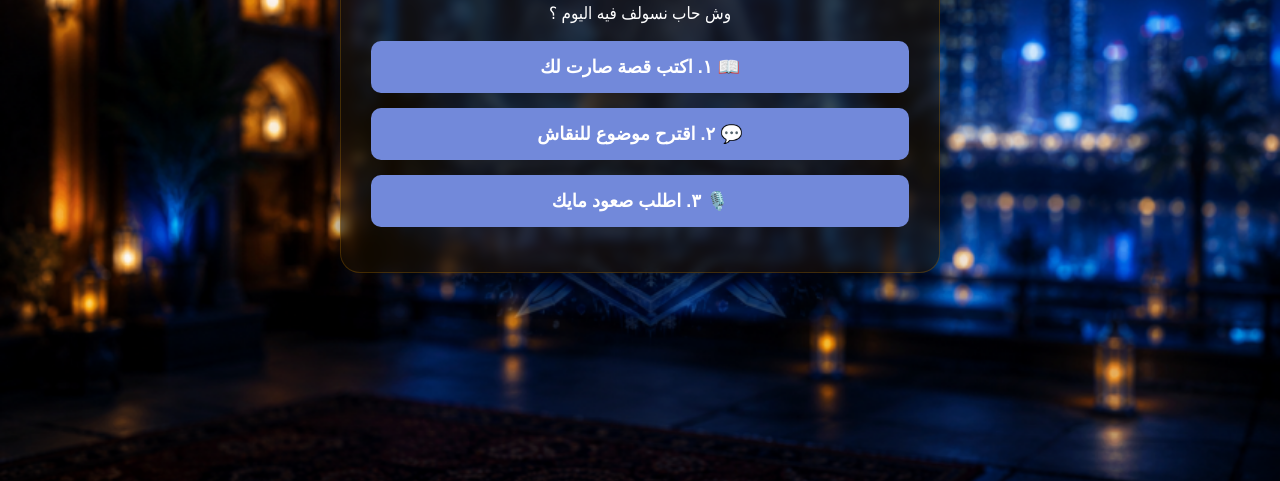
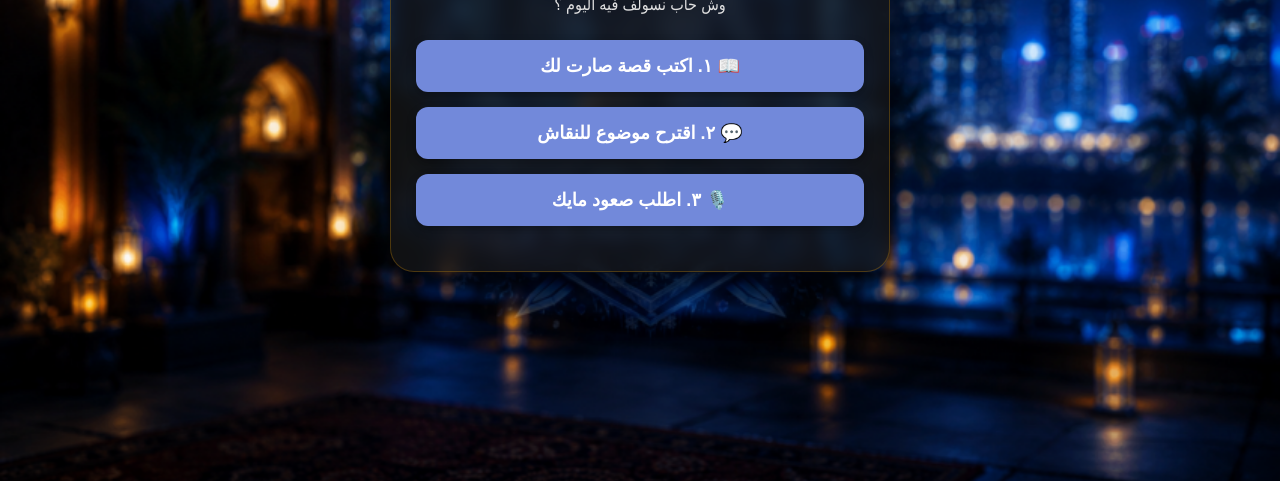
Before and after one commit to Remy-9/my-stream-app, a website: page index.html in a window 1280 px wide. Shown: the part 319-800 px from the top of the page. Drawn offline with nearby package versions, Linux system fonts and the light colour scheme; no server answers.

Commit message:
Add files via upload

```diff
--- a/index.html
+++ b/index.html
@@ -8,34 +8,41 @@
     <style>
         * { box-sizing: border-box; }
 
+        html, body {
+            height: 100%;
+            margin: 0;
+            padding: 0;
+        }
+
         body {
             font-family: 'Segoe UI', Tahoma, Geneva, Verdana, sans-serif;
-            margin: 0;
-            padding: 50px;
             display: flex;
             flex-direction: column;
             align-items: center;
+            justify-content: center;
             min-height: 100vh;
-            /* ضبط الخلفية بشكل صحيح لتظهر بالكامل وتثبت عند التمرير */
+
+            /* 🔥 السر هنا لجعلها فل سكرين ومثالية للجوال والكمبيوتر */
             background-image: url('logo-mom.png');
-            background-size: cover;
-            background-position: center;
-            background-repeat: no-repeat;
-            background-attachment: fixed;
+            background-size: cover;         /* تغطية الشاشة بالكامل */
+            background-position: center center; /* تجميع الصورة في المنتصف تماماً */
+            background-repeat: no-repeat;   /* عدم تكرار الصورة */
+            background-attachment: fixed;   /* تثبيت الخلفية عند التمرير */
+
             color: #f1e4d3;
             text-align: center;
+            padding: 20px;
         }
 
         .container {
             width: 100%;
-            max-width: 600px;
-            margin: auto;
-            background: rgba(26, 15, 0, 0.65); /* خلفية شبه شفافة داكنة لتوفر وضوح ممتاز للنصوص والرسائل */
-            backdrop-filter: blur(5px);
-            padding: 30px;
-            border-radius: 20px;
-            border: 1px solid rgba(255, 170, 0, 0.2);
-            box-shadow: 0 10px 30px rgba(0,0,0,0.5);
+            max-width: 500px; /* حجم مثالي ومريح جداً على الجوالات واللابتوب */
+            background: rgba(20, 20, 20, 0.8); /* خلفية داكنة فخمة شبه شفافة تبرز التصميم الخلفي */
+            backdrop-filter: blur(8px); /* تأثير ضبابي زجاجي رهيب خلف الصندوق */
+            padding: 30px 25px;
+            border-radius: 24px;
+            border: 1px solid rgba(255, 170, 0, 0.25);
+            box-shadow: 0 20px 40px rgba(0,0,0,0.7);
         }
 
         .btn {
@@ -45,21 +52,25 @@
             margin: 15px 0;
             font-size: 18px;
             border: none;
-            border-radius: 10px;
+            border-radius: 12px;
             cursor: pointer;
             background-color: #7289da;
             color: white;
             font-weight: bold;
-            transition: background 0.2s ease;
+            transition: all 0.2s ease;
+            box-shadow: 0 4px 10px rgba(0,0,0,0.3);
         }
 
-        .btn:hover { background-color: #5b73c7; }
+        .btn:hover {
+            background-color: #5b73c7;
+            transform: translateY(-2px); /* حركة خفيفة عند حرك الماوس باللابتوب */
+        }
 
         .box {
             display: none;
-            background: rgba(47, 49, 54, 0.85);
+            background: rgba(47, 49, 54, 0.9);
             padding: 20px;
-            border-radius: 12px;
+            border-radius: 14px;
             margin-top: 20px;
         }
 
@@ -67,7 +78,7 @@
             width: 100%;
             height: 100px;
             border-radius: 8px;
-            padding: 10px;
+            padding: 12px;
             font-size: 16px;
             margin-bottom: 10px;
             background-color: #40444b;
@@ -77,8 +88,8 @@
         }
 
         #statusText { color: #faa61a; font-weight: bold; margin-top: 10px; font-size: 17px; }
-        h1 { color: #ffaa00; margin-bottom: 10px; }
-        p { color: #ffffff; font-size: 17px; }
+        h1 { color: #ffaa00; margin-bottom: 5px; font-size: 28px; text-shadow: 0 2px 4px rgba(0,0,0,0.5); }
+        p { color: #e0e0e0; font-size: 16px; margin-bottom: 25px; }
     </style>
 </head>
 <body>
@@ -100,7 +111,7 @@
         </div>
 
         <div id="topicBox" class="box">
-            <h3>ما هو الموضوع الذي تريد طرحه?</h3>
+            <h3>ما هو الموضوع الذي تريد طرحه؟</h3>
             <textarea id="topicText" placeholder="اكتب الموضوع باختصار..."></textarea>
             <button class="btn" style="background-color: #0dbfe7;" onclick="submitTopic()">إرسال الموضوع</button>
         </div>
@@ -117,7 +128,6 @@
         let localStream;
         let peerConnection;
 
-        // إعدادات الـ WebRTC الافتراضية
         const rtcConfig = { iceServers: [{ urls: 'stun:stun.l.google.com:19302' }] };
 
         function showSection(sectionId) {
@@ -154,15 +164,11 @@
         socket.on('receiveSignal', async ({ from, signal }) => {
             if (signal.type === 'offer') {
                 try {
-                    // طلب إذن المايك وتشغيله
                     localStream = await navigator.mediaDevices.getUserMedia({ audio: true, video: false });
-
                     peerConnection = new RTCPeerConnection(rtcConfig);
 
-                    // إضافة مسار الصوت الخاص بالمتابع إلى الاتصال لكي يسمعه الستريمر
                     localStream.getTracks().forEach(track => peerConnection.addTrack(track, localStream));
 
-                    // استقبال الصوت القادم من الستريمر وتشغيله للمتابع
                     peerConnection.ontrack = (event) => {
                         console.log("تم استقبال صوت الستريمر بنجاح!");
                         const adminAudio = document.getElementById('adminAudio');
@@ -198,7 +204,6 @@
                 document.getElementById('micBtn').disabled = false;
                 document.getElementById('micBtn').style.backgroundColor = "#0dbfe7";
 
-                // إغلاق المايك والاتصال تماماً ونفض الـ audio object
                 if (localStream) localStream.getTracks().forEach(track => track.stop());
                 if (peerConnection) peerConnection.close();
                 const adminAudio = document.getElementById('adminAudio');
@@ -206,7 +211,6 @@
             }
         });
 
-        // الاستماع لأمر كتم المايك القادم من لوحة الستريمر
         socket.on('userMicControl', (data) => {
             if (localStream && localStream.getAudioTracks().length > 0) {
                 localStream.getAudioTracks()[0].enabled = !data.mute;
```
